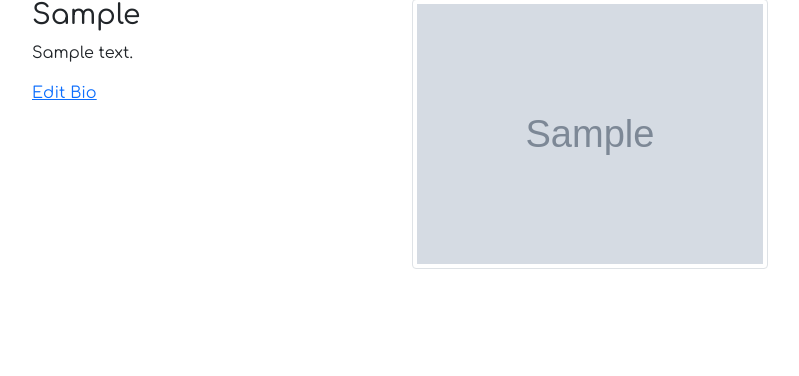
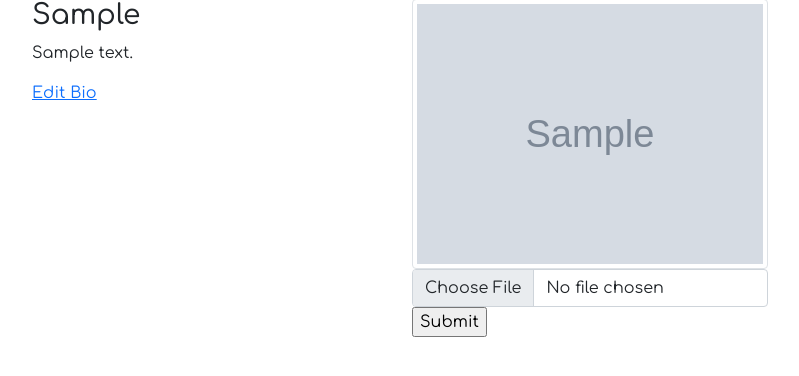
Before and after one commit to Wakarende/Blog, a Flask app: template app/templates/profile/profile.html in a window 1280 px wide. Shown: the part 258-634 px from the top of the page, without its empty margins (50-849 px from the left). Run offline with Flask 2, Linux system fonts and the light colour scheme; a user stored in the database is signed in; tables that the repository leaves empty hold one stand-in row (values such as "Sample post"); the template is opened without the code that fills it: values that come from a table or form of the project are taken from there, most other values are stand-ins (such as "Sample title", 1, 10 or a date in 2020); grey boxes marked "Sample" are stand-in pictures; some libraries are stand-ins or nearby versions.

Commit message:
create a photo upload form

```diff
--- a/app/templates/profile/profile.html
+++ b/app/templates/profile/profile.html
@@ -23,6 +23,14 @@
     {%else%}
     <p>No profile picture</p>
     {% endif %}
+    {% if user == current_user %}
+    <div class="form-floating">
+      <form  action="{{url_for('main.update_pic',uname=user.username)}}" method="post" enctype = "multipart/form-data">
+        <input type="file"  name="photo" class="form-control" required>
+        <input type="submit">
+      </form>
+    </div>
+    {% endif %}
   </div>
 </div>
 </div>
--- a/config.py
+++ b/config.py
@@ -6,6 +6,7 @@ class Config:
   '''
   SECRET_KEY = os.environ.get('SECRET_KEY')
   SQLALCHEMY_DATABASE_URI = 'postgresql+psycopg2://joykirii:kirii@localhost/blog'
+  UPLOADED_PHOTOS_DEST ='app/static/photos'
 
   @staticmethod
   def init_app (app):
```
Also changed, not shown: app/__init__.py (+5 -2 lines).
